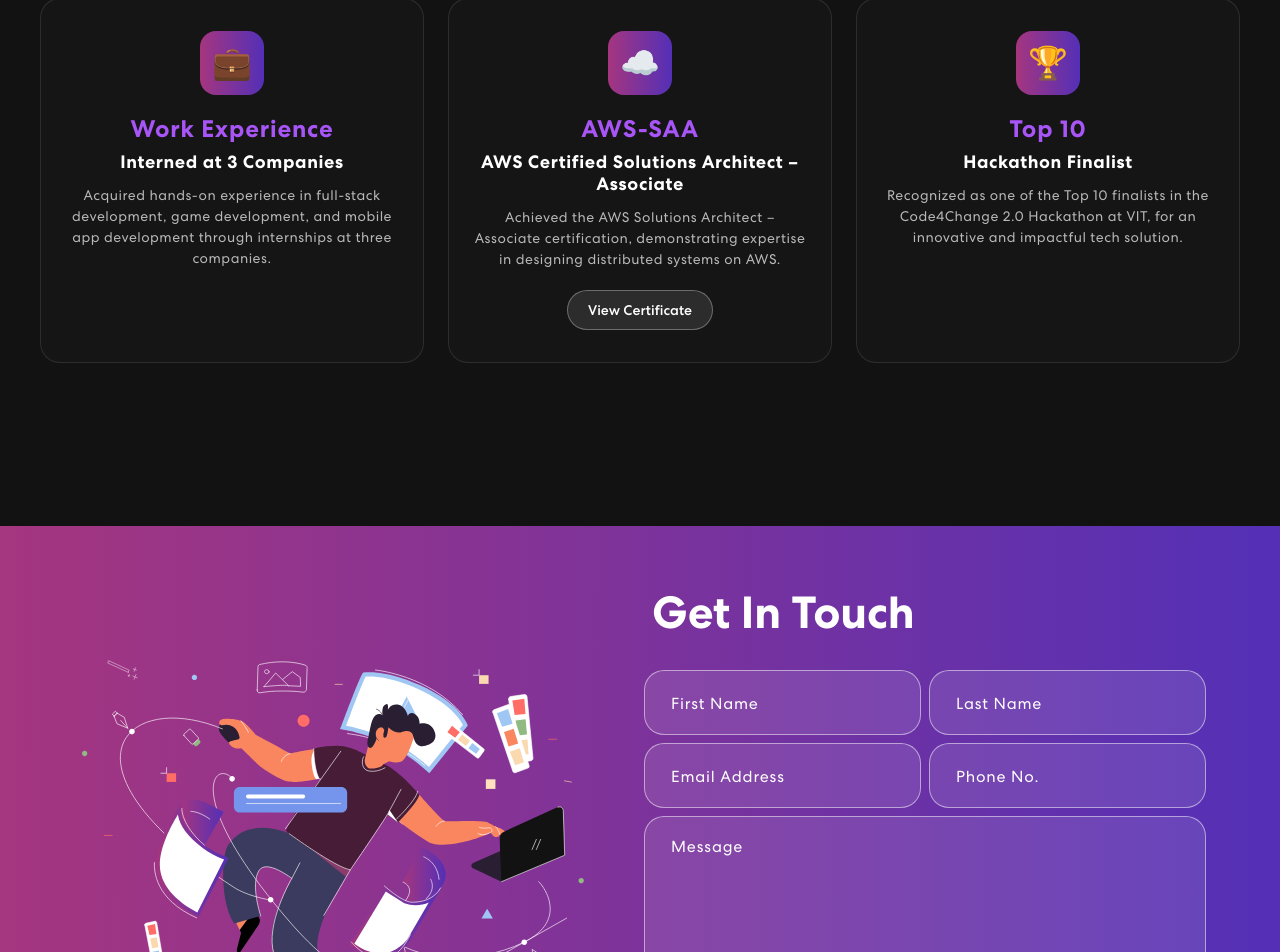
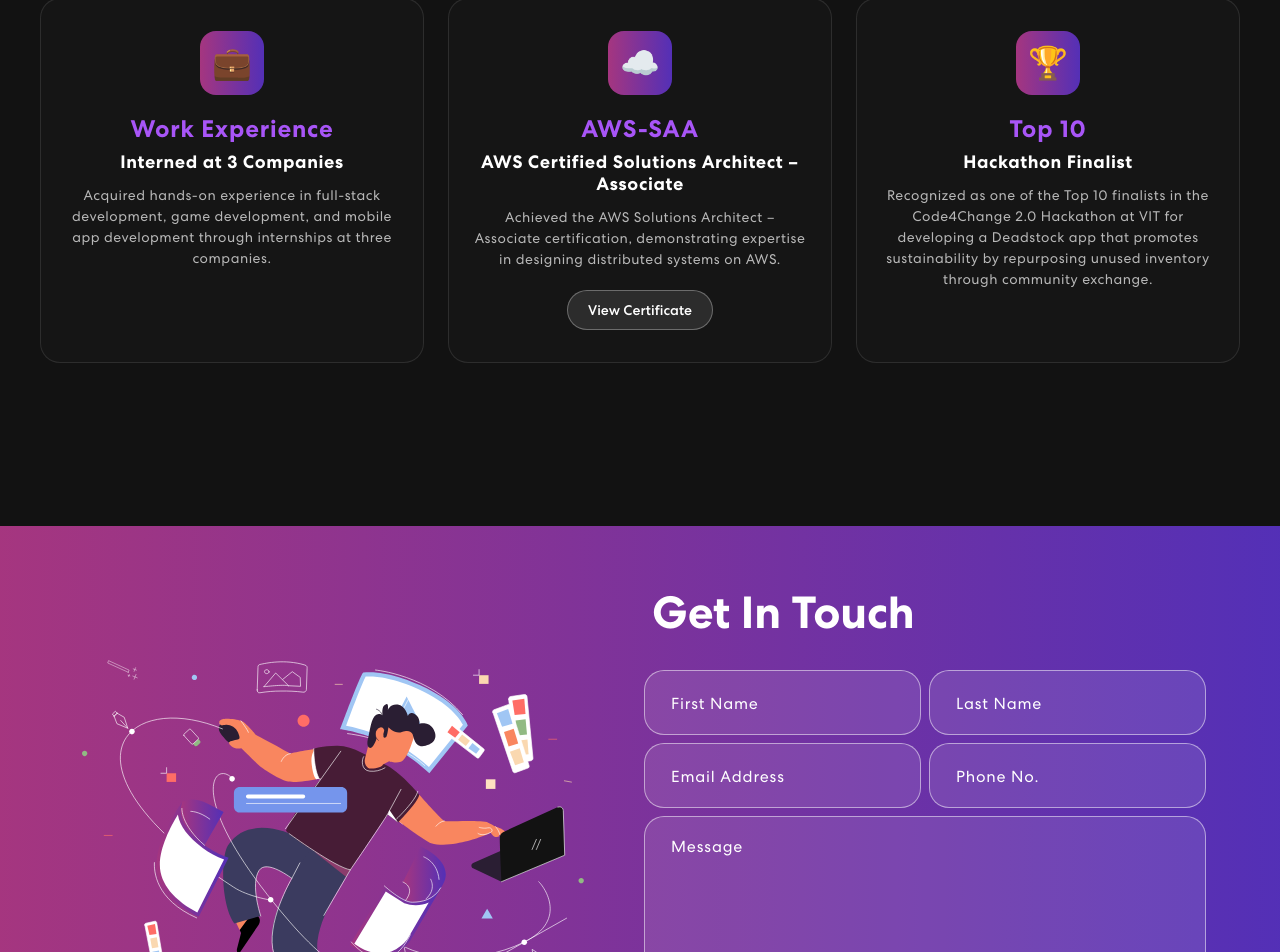
Before and after one commit to MayankPandey2004/Personal-Portfolio, a React (Create React App) app: page / in a window 1280 px wide. Shown: the part 4186-5138 px from the top of the page. Built offline with nearby package versions, Linux system fonts and the light colour scheme.

Commit message:
changed design

```diff
--- a/src/components/Highlights.js
+++ b/src/components/Highlights.js
@@ -26,7 +26,7 @@ const highlights = [
     {
         title: "Top 10",
         subtitle: "Hackathon Finalist",
-    description: "Recognized as one of the Top 10 finalists in the Code4Change 2.0 Hackathon at VIT, for an innovative and impactful tech solution.",
+        description: "Recognized as one of the Top 10 finalists in the Code4Change 2.0 Hackathon at VIT for developing a Deadstock app that promotes sustainability by repurposing unused inventory through community exchange.",
         icon: "🏆",
     },
 ];
```
Lines whose indentation alone changed are shown as unchanged.
